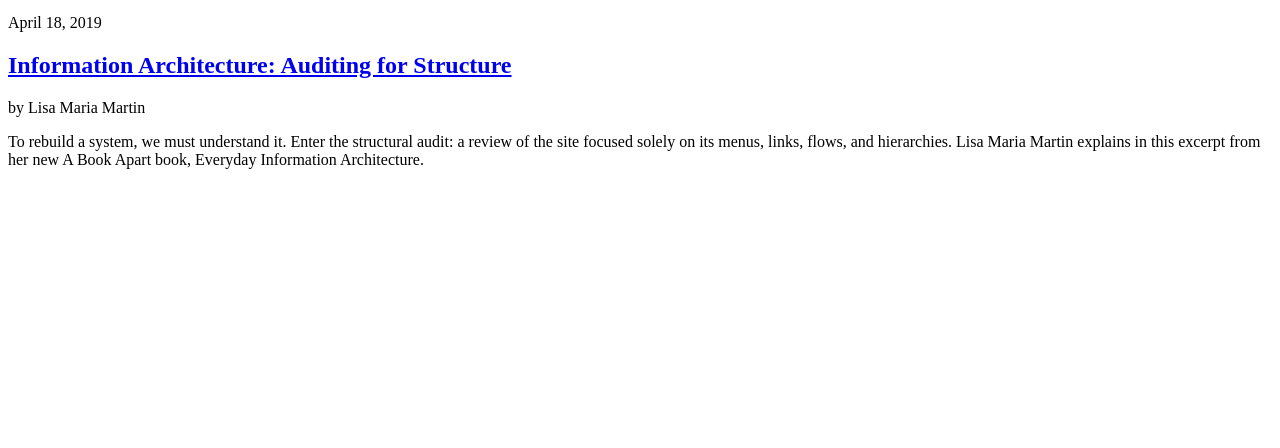
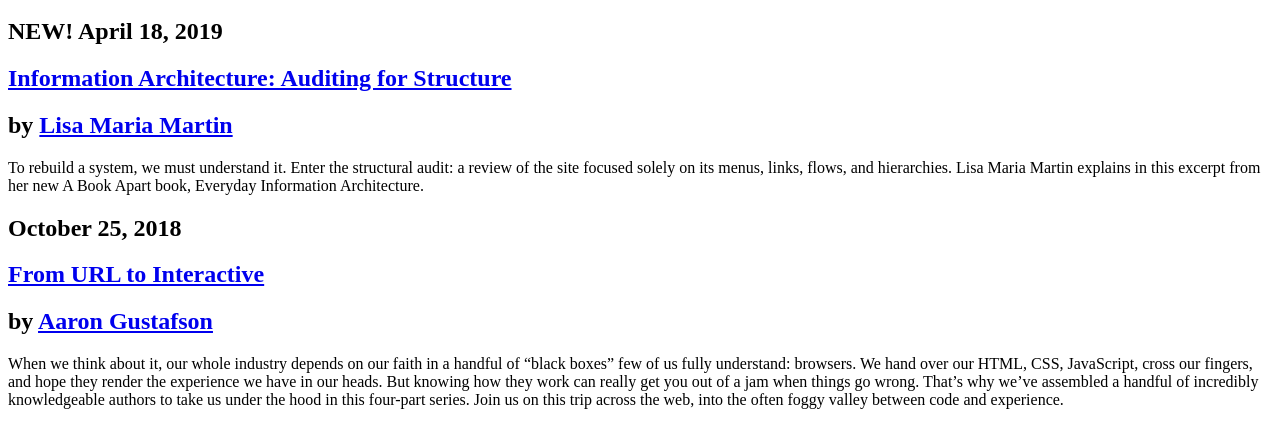
Before and after one commit to JasminFace/html-layout, a plain HTML site: page index.html in a window 1280 px wide. Shown: the part 48-496 px from the top of the page. Drawn offline with Linux system fonts and the light colour scheme.

Commit message:
created second section

```diff
--- a/index.html
+++ b/index.html
@@ -16,10 +16,16 @@
             </nav>
         </header>
         <section>
-                <p class="date">April 18, 2019</p>
-                <h1><a href="#">Information Architecture: Auditing for Structure</a></h1>
-                <p class="author">by Lisa Maria Martin</p>
-                <p>To rebuild a system, we must understand it. Enter the structural audit: a review of the site focused solely on its menus, links, flows, and hierarchies. Lisa Maria Martin explains in this excerpt from her new A Book Apart book, Everyday Information Architecture.</p>
+            <h2 class="date">NEW! April 18, 2019</h2>
+            <h1><a href="#">Information Architecture: Auditing for Structure</a></h1>
+            <h2 class="author">by <a href="#">Lisa Maria Martin</a></h2>
+            <p>To rebuild a system, we must understand it. Enter the structural audit: a review of the site focused solely on its menus, links, flows, and hierarchies. Lisa Maria Martin explains in this excerpt from her new A Book Apart book, Everyday Information Architecture.</p>
+        </section>
+        <section>
+            <h2 class="date">October 25, 2018</h2>
+            <h1><a href="#">From URL to Interactive</a></h1>
+            <h2 class="author">by <a href="#">Aaron Gustafson</a></h2>
+            <p>When we think about it, our whole industry depends on our faith in a handful of “black boxes” few of us fully understand: browsers. We hand over our HTML, CSS, JavaScript, cross our fingers, and hope they render the experience we have in our heads. But knowing how they work can really get you out of a jam when things go wrong. That’s why we’ve assembled a handful of incredibly knowledgeable authors to take us under the hood in this four-part series. Join us on this trip across the web, into the often foggy valley between code and experience.</p>
             </section>
     </body>
 
```
